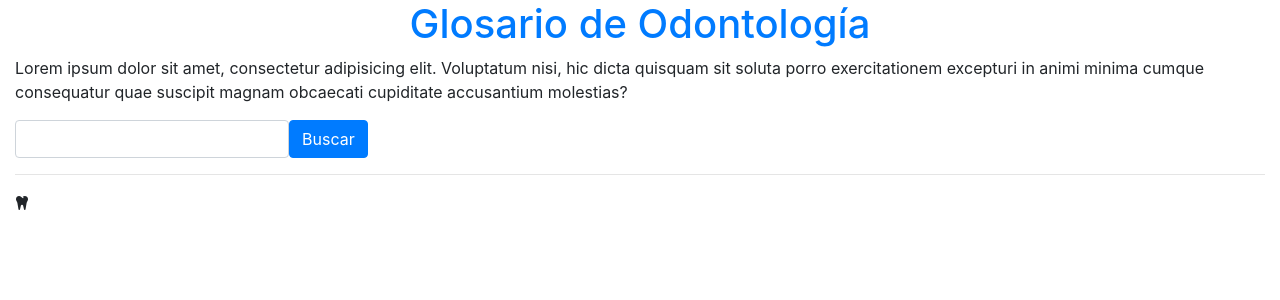
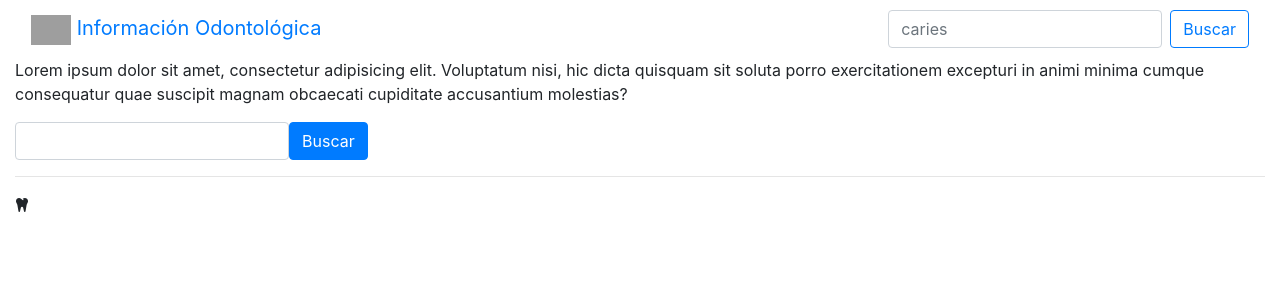
Before and after one commit to fvillena/dental-glossary, a PHP site: page /dental-glossary/index.php in a window 1280 px wide. Shown: the top 300 px of the page. Run offline with PHP 8.4, Linux system fonts and the light colour scheme; some libraries are stand-ins or nearby versions; grey boxes are pictures that could not be loaded.

Commit message:
changing header to a navbar

```diff
--- a/header.php
+++ b/header.php
@@ -1,3 +1,9 @@
-<h1 class='text-center'><a href='index.php'>Glosario de Odontología</a></h1>
-<link rel="stylesheet" href="https://stackpath.bootstrapcdn.com/bootstrap/4.3.1/css/bootstrap.min.css" integrity="sha384-ggOyR0iXCbMQv3Xipma34MD+dH/1fQ784/j6cY/iJTQUOhcWr7x9JvoRxT2MZw1T" crossorigin="anonymous">
+<nav class="navbar ">
+
+    <a class="navbar-brand" href="index.php"><img src="https://www.unab.cl/wp-content/themes/unab-base/img/logos/logo-header.png" height="30" alt=""> Información Odontológica</a>
+  <form class="form-inline" action="search.php" method="get">
+    <input class="form-control mr-sm-2" type="search" name="query" placeholder="caries" aria-label="Search">
+    <button class="btn btn-outline-primary my-2 my-sm-0" type="submit">Buscar</button>
+  </form>
+</nav>    <link rel="stylesheet" href="https://stackpath.bootstrapcdn.com/bootstrap/4.3.1/css/bootstrap.min.css" integrity="sha384-ggOyR0iXCbMQv3Xipma34MD+dH/1fQ784/j6cY/iJTQUOhcWr7x9JvoRxT2MZw1T" crossorigin="anonymous">
 <script src="https://kit.fontawesome.com/b7c0bed79a.js"></script>
```
